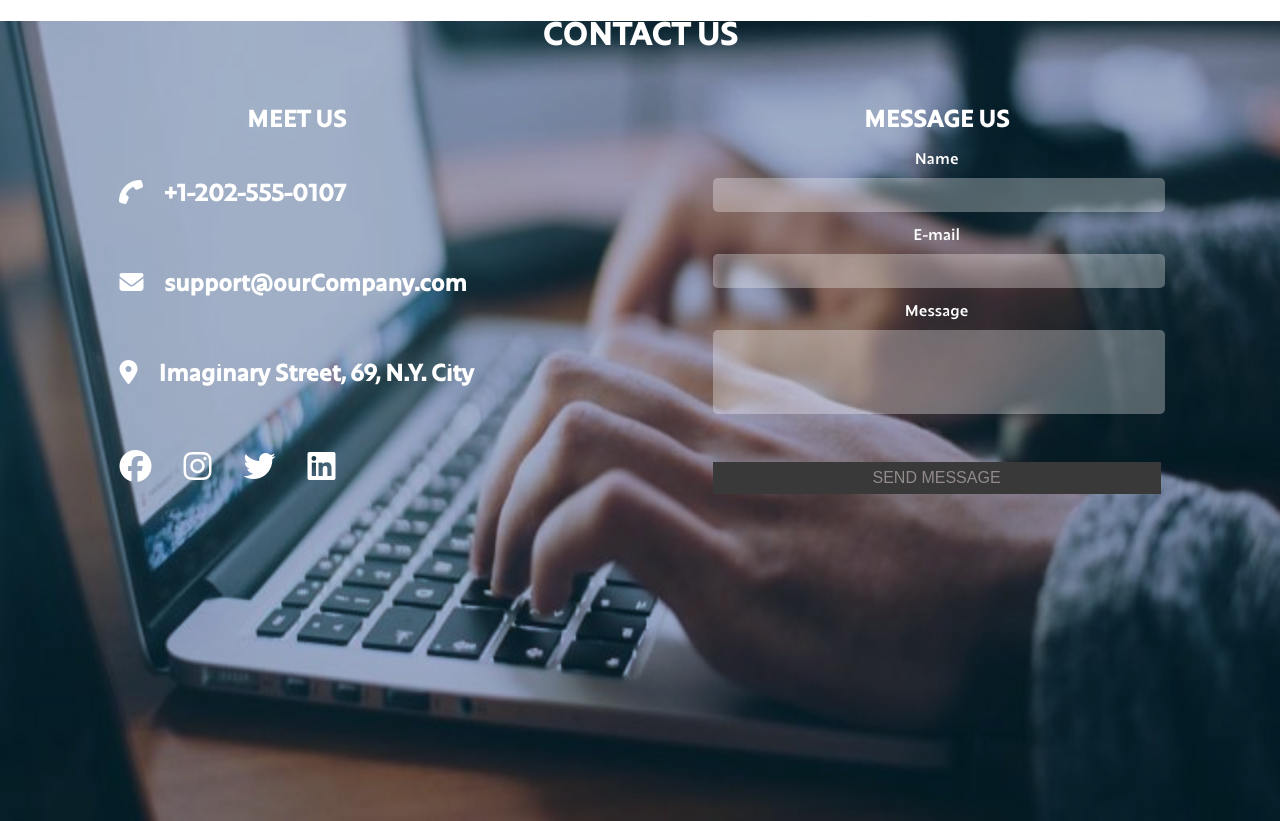
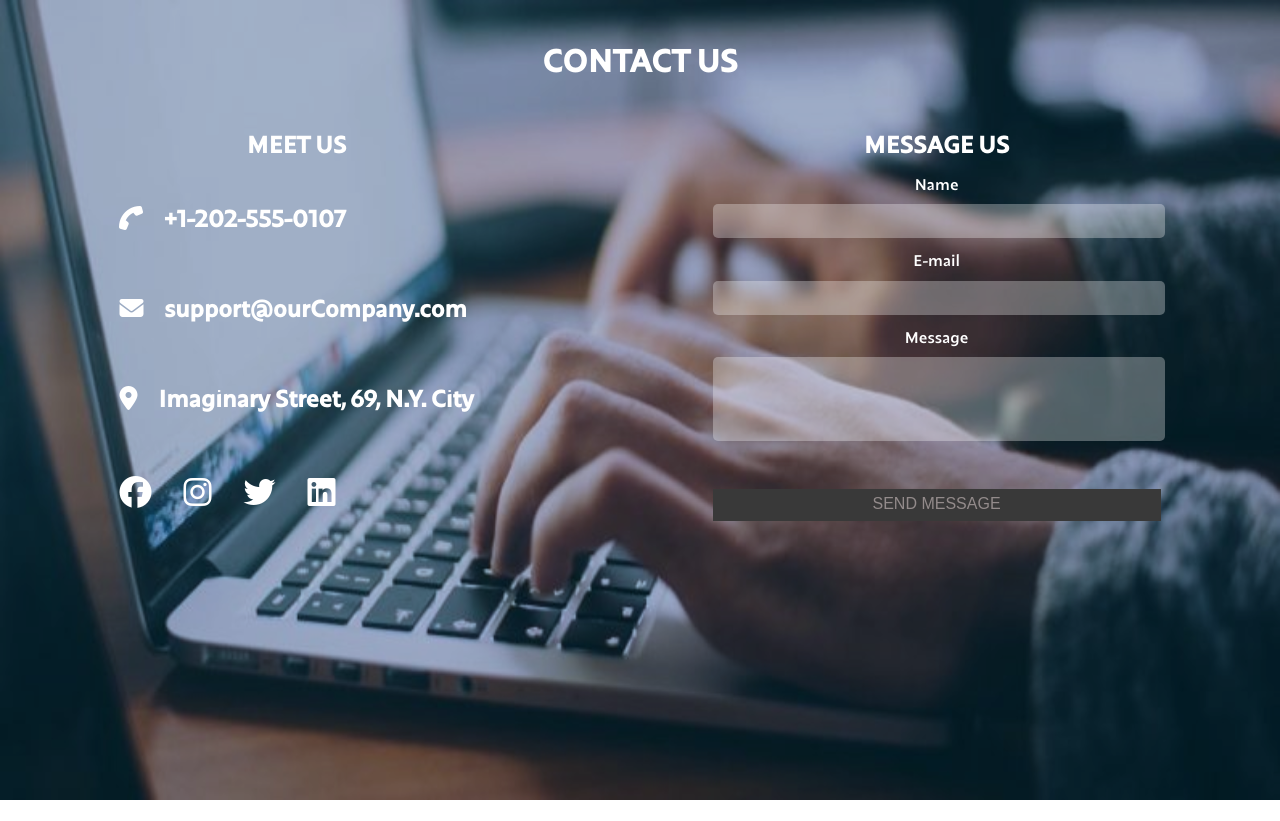
Before and after one commit to appvitor/portfolio-HTML-CSS-BootStrap, a Vue app in the folder moderno-HTML-CSS-Vue/: page /#/contact in a window 1280 px wide. After the commit the page ends 800 px from the top, so only its background shows below. Built offline with nearby package versions, Linux system fonts and the light colour scheme.

Commit message:
corrected bug with h1 on contact

```diff
--- a/moderno-HTML-CSS-Vue/src/components/contact.vue
+++ b/moderno-HTML-CSS-Vue/src/components/contact.vue
@@ -1,6 +1,6 @@
 <template>
 	<div class="contact imagemBg colorWhite">
-		<h1 class="textCenter">CONTACT US</h1>
+		<h1 class="textCenter" id="contactUs">CONTACT US</h1>
 		<div class="content">
 			<div class="smMt smMb">
 				<h2 class="textCenter">MEET US</h2>
@@ -75,6 +75,10 @@
 			text-align: center;
 		}
 	}
+	#contactUs {
+		margin-top: 0;
+		padding-top: 3rem;
+	}
 	form div {
 		width: 100%;
 	}
```
